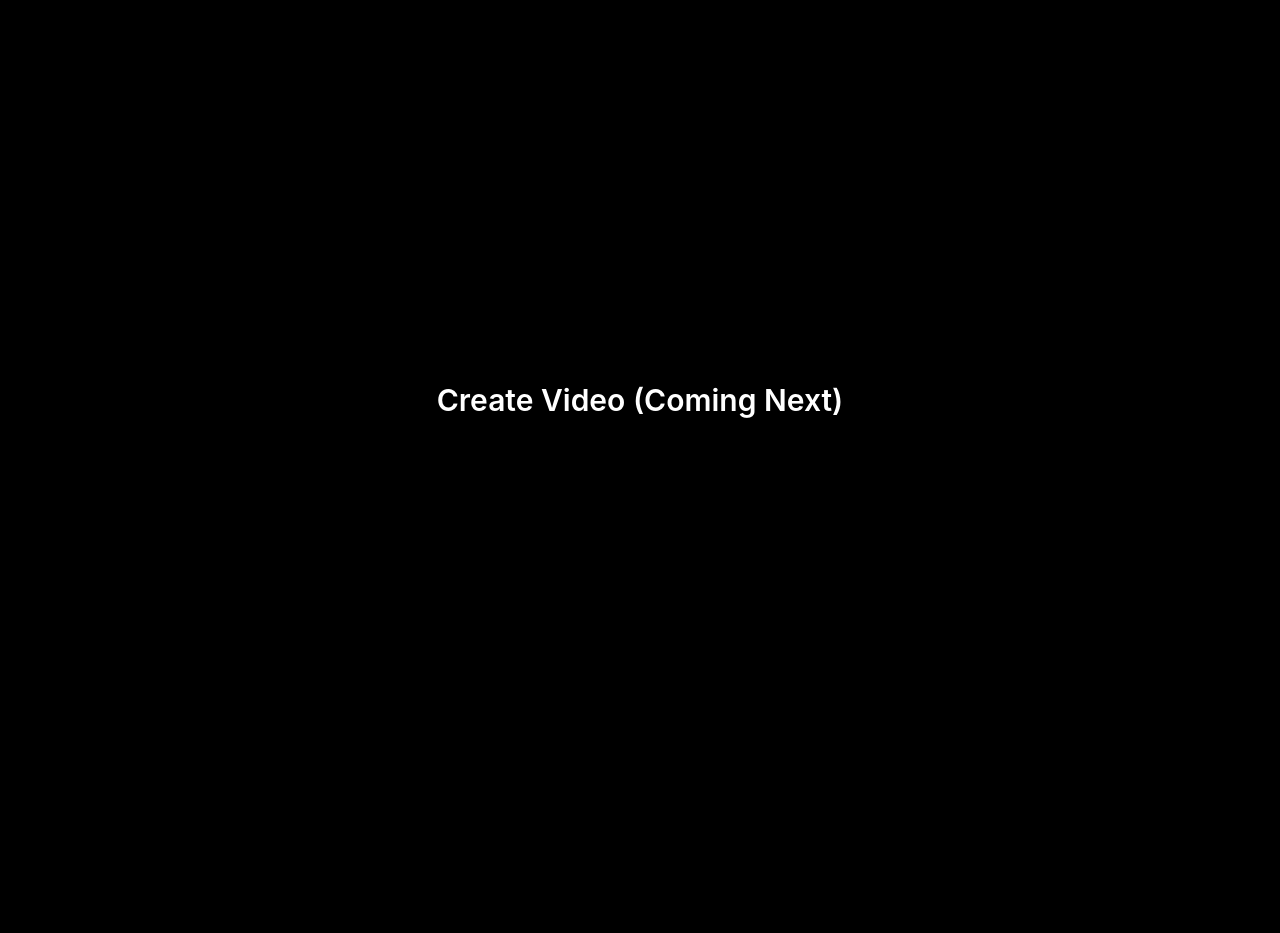
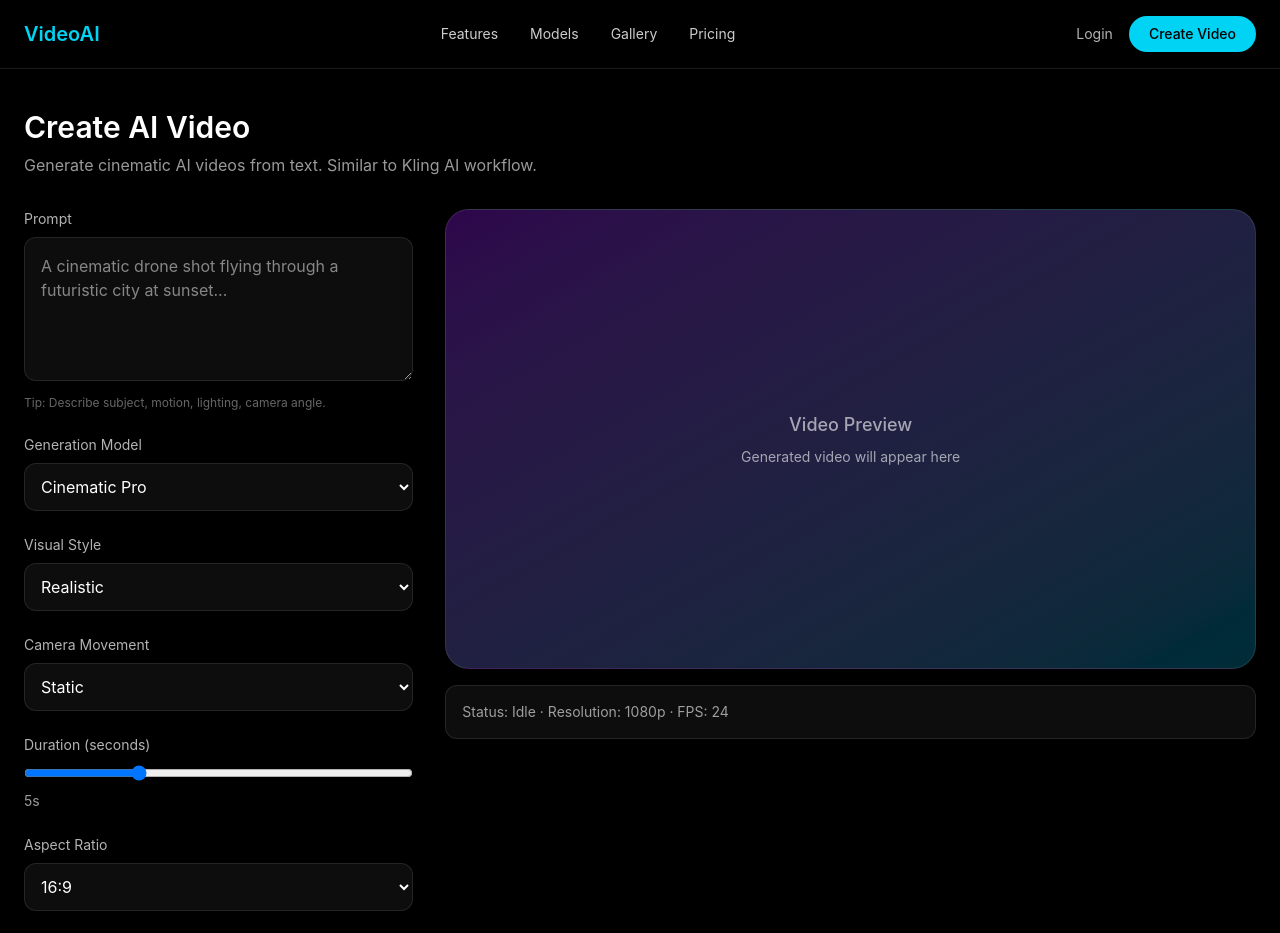
Before and after one commit to SZMXJ/ai-video-mvp, a Next.js app: page /create in a window 1280 px wide. Shown: the top 933 px of the page. Before the commit the page ends 800 px from the top, so only its background shows below. Built offline with nearby package versions, Linux system fonts and the light colour scheme.

Commit message:
homepage layout and animation

```diff
--- a/app/create/page.tsx
+++ b/app/create/page.tsx
@@ -1,9 +1,176 @@
+"use client";
+
+import { useState } from "react";
+
 export default function CreatePage() {
-    return (
-      <div className="min-h-screen bg-black text-white flex items-center justify-center">
-        <h1 className="text-3xl font-semibold">
-          Create Video (Coming Next)
-        </h1>
+  const [prompt, setPrompt] = useState("");
+  const [model, setModel] = useState("cinematic");
+  const [ratio, setRatio] = useState("16:9");
+  const [duration, setDuration] = useState(5);
+  const [camera, setCamera] = useState("static");
+  const [style, setStyle] = useState("realistic");
+  const [loading, setLoading] = useState(false);
+
+  const handleGenerate = () => {
+    if (!prompt.trim()) {
+      alert("Please enter a prompt");
+      return;
+    }
+    setLoading(true);
+    setTimeout(() => {
+      setLoading(false);
+      alert(
+        `(Mock) Video generation started\nModel: ${model}\nStyle: ${style}\nCamera: ${camera}`
+      );
+    }, 1800);
+  };
+
+  return (
+    <div className="mx-auto max-w-7xl px-6 py-10">
+      <h1 className="mb-2 text-3xl font-semibold">Create AI Video</h1>
+      <p className="mb-8 text-white/60">
+        Generate cinematic AI videos from text. Similar to Kling AI workflow.
+      </p>
+
+      <div className="grid grid-cols-1 gap-8 lg:grid-cols-3">
+        {/* ================= LEFT PANEL ================= */}
+        <div className="space-y-6 lg:col-span-1">
+          {/* Prompt */}
+          <div>
+            <label className="mb-2 block text-sm text-white/70">
+              Prompt
+            </label>
+            <textarea
+              value={prompt}
+              onChange={(e) => setPrompt(e.target.value)}
+              placeholder="A cinematic drone shot flying through a futuristic city at sunset..."
+              className="h-36 w-full rounded-xl border border-white/10 bg-white/5 p-4 focus:border-cyan-400 focus:outline-none"
+            />
+            <div className="mt-2 text-xs text-white/40">
+              Tip: Describe subject, motion, lighting, camera angle.
+            </div>
+          </div>
+
+          {/* Model */}
+          <div>
+            <label className="mb-2 block text-sm text-white/70">
+              Generation Model
+            </label>
+            <select
+              value={model}
+              onChange={(e) => setModel(e.target.value)}
+              className="w-full rounded-xl border border-white/10 bg-white/5 p-3"
+            >
+              <option value="cinematic">Cinematic Pro</option>
+              <option value="anime">Anime V2</option>
+              <option value="realistic">Ultra Realistic</option>
+              <option value="motion">Motion Control</option>
+            </select>
+          </div>
+
+          {/* Style */}
+          <div>
+            <label className="mb-2 block text-sm text-white/70">
+              Visual Style
+            </label>
+            <select
+              value={style}
+              onChange={(e) => setStyle(e.target.value)}
+              className="w-full rounded-xl border border-white/10 bg-white/5 p-3"
+            >
+              <option value="realistic">Realistic</option>
+              <option value="cinema">Cinema Film</option>
+              <option value="cyberpunk">Cyberpunk</option>
+              <option value="fantasy">Fantasy</option>
+            </select>
+          </div>
+
+          {/* Camera */}
+          <div>
+            <label className="mb-2 block text-sm text-white/70">
+              Camera Movement
+            </label>
+            <select
+              value={camera}
+              onChange={(e) => setCamera(e.target.value)}
+              className="w-full rounded-xl border border-white/10 bg-white/5 p-3"
+            >
+              <option value="static">Static</option>
+              <option value="pan">Pan</option>
+              <option value="zoom">Zoom In</option>
+              <option value="drone">Drone Fly</option>
+            </select>
+          </div>
+
+          {/* Duration */}
+          <div>
+            <label className="mb-2 block text-sm text-white/70">
+              Duration (seconds)
+            </label>
+            <input
+              type="range"
+              min={3}
+              max={10}
+              value={duration}
+              onChange={(e) => setDuration(Number(e.target.value))}
+              className="w-full"
+            />
+            <div className="mt-1 text-sm text-white/60">
+              {duration}s
+            </div>
+          </div>
+
+          {/* Ratio */}
+          <div>
+            <label className="mb-2 block text-sm text-white/70">
+              Aspect Ratio
+            </label>
+            <select
+              value={ratio}
+              onChange={(e) => setRatio(e.target.value)}
+              className="w-full rounded-xl border border-white/10 bg-white/5 p-3"
+            >
+              <option>16:9</option>
+              <option>9:16</option>
+              <option>1:1</option>
+            </select>
+          </div>
+
+          {/* Generate */}
+          <button
+            onClick={handleGenerate}
+            disabled={loading}
+            className="w-full rounded-xl bg-cyan-400 py-3 font-medium text-black transition hover:bg-cyan-300 disabled:opacity-50"
+          >
+            {loading ? "Generating..." : "Generate Video"}
+          </button>
+        </div>
+
+        {/* ================= RIGHT PANEL ================= */}
+        <div className="lg:col-span-2">
+          <div className="relative flex h-[460px] items-center justify-center rounded-3xl border border-white/10 bg-gradient-to-br from-purple-600/30 to-cyan-600/30">
+            {loading ? (
+              <div className="animate-pulse text-white/70">
+                AI is generating your video…
+              </div>
+            ) : (
+              <div className="text-center text-white/60">
+                <div className="mb-2 text-lg font-medium">
+                  Video Preview
+                </div>
+                <div className="text-sm">
+                  Generated video will appear here
+                </div>
+              </div>
+            )}
+          </div>
+
+          {/* Task Info */}
+          <div className="mt-4 rounded-xl border border-white/10 bg-white/5 p-4 text-sm text-white/60">
+            Status: Idle · Resolution: 1080p · FPS: 24
+          </div>
+        </div>
       </div>
-    );
-  }
+    </div>
+  );
+}
--- a/app/layout.tsx
+++ b/app/layout.tsx
@@ -1,10 +1,5 @@
 import "./globals.css";
-import { UserProvider } from "./context/UserContext";
-
-export const metadata = {
-  title: "AI 视频 MVP",
-  description: "AI 视频生成演示项目",
-};
+import Link from "next/link";
 
 export default function RootLayout({
   children,
@@ -12,9 +7,47 @@ export default function RootLayout({
   children: React.ReactNode;
 }) {
   return (
-    <html lang="zh">
-      <body>
-        <UserProvider>{children}</UserProvider>
+    <html lang="en">
+      <body className="bg-black text-white">
+        {/* NAVBAR */}
+        <header className="sticky top-0 z-50 border-b border-white/10 bg-black/80 backdrop-blur">
+          <div className="mx-auto max-w-7xl px-6 py-4 flex items-center justify-between">
+
+            {/* Logo */}
+            <Link href="/" className="text-xl font-semibold text-cyan-400">
+              VideoAI
+            </Link>
+
+            {/* Nav Links */}
+            <nav className="hidden md:flex items-center gap-8 text-sm text-white/80">
+              <Link href="/features" className="hover:text-white">Features</Link>
+              <Link href="/models" className="hover:text-white">Models</Link>
+              <Link href="/gallery" className="hover:text-white">Gallery</Link>
+              <Link href="/pricing" className="hover:text-white">Pricing</Link>
+            </nav>
+
+            {/* Actions */}
+            <div className="flex items-center gap-4">
+              <Link
+                href="/login"
+                className="text-sm text-white/70 hover:text-white"
+              >
+                Login
+              </Link>
+
+              <Link
+                href="/create"
+                className="rounded-full bg-cyan-400 px-5 py-2 text-sm font-medium text-black hover:bg-cyan-300 transition"
+              >
+                Create Video
+              </Link>
+            </div>
+
+          </div>
+        </header>
+
+        {/* PAGE */}
+        <main>{children}</main>
       </body>
     </html>
   );
```
